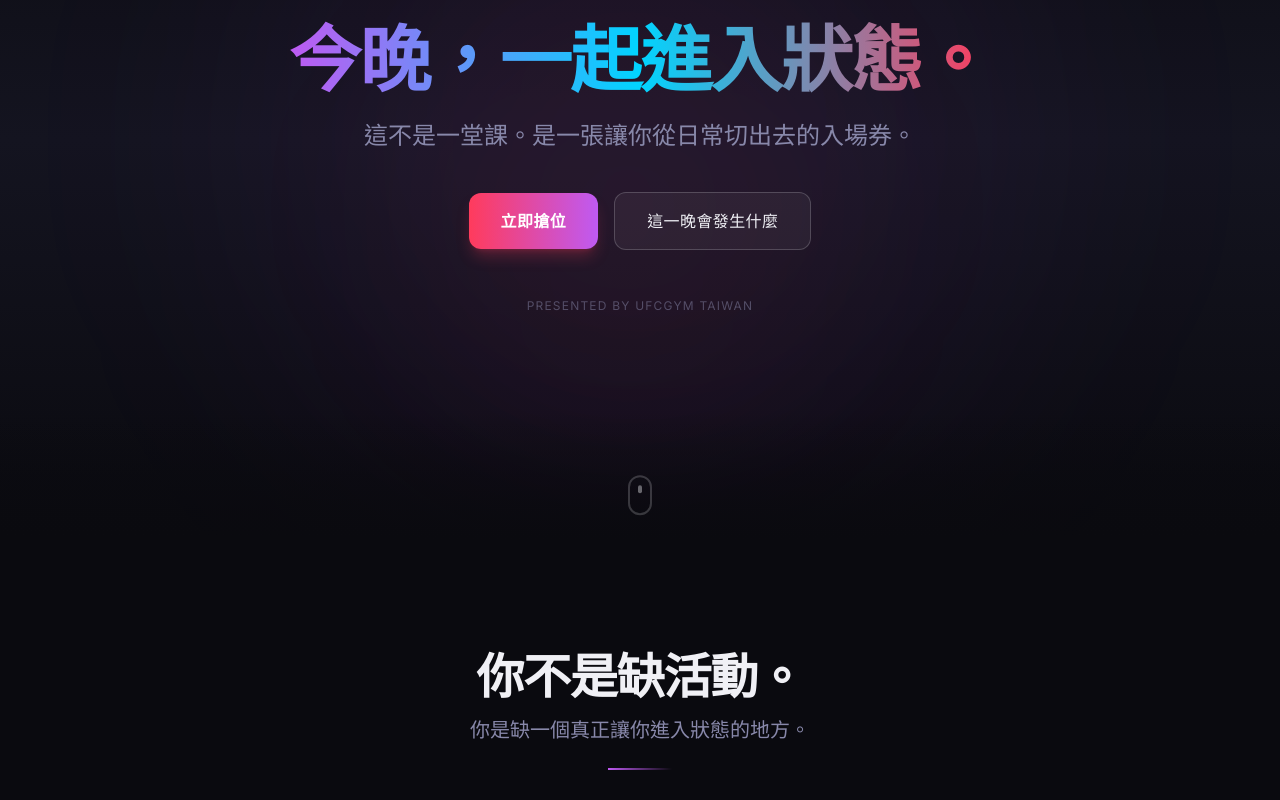
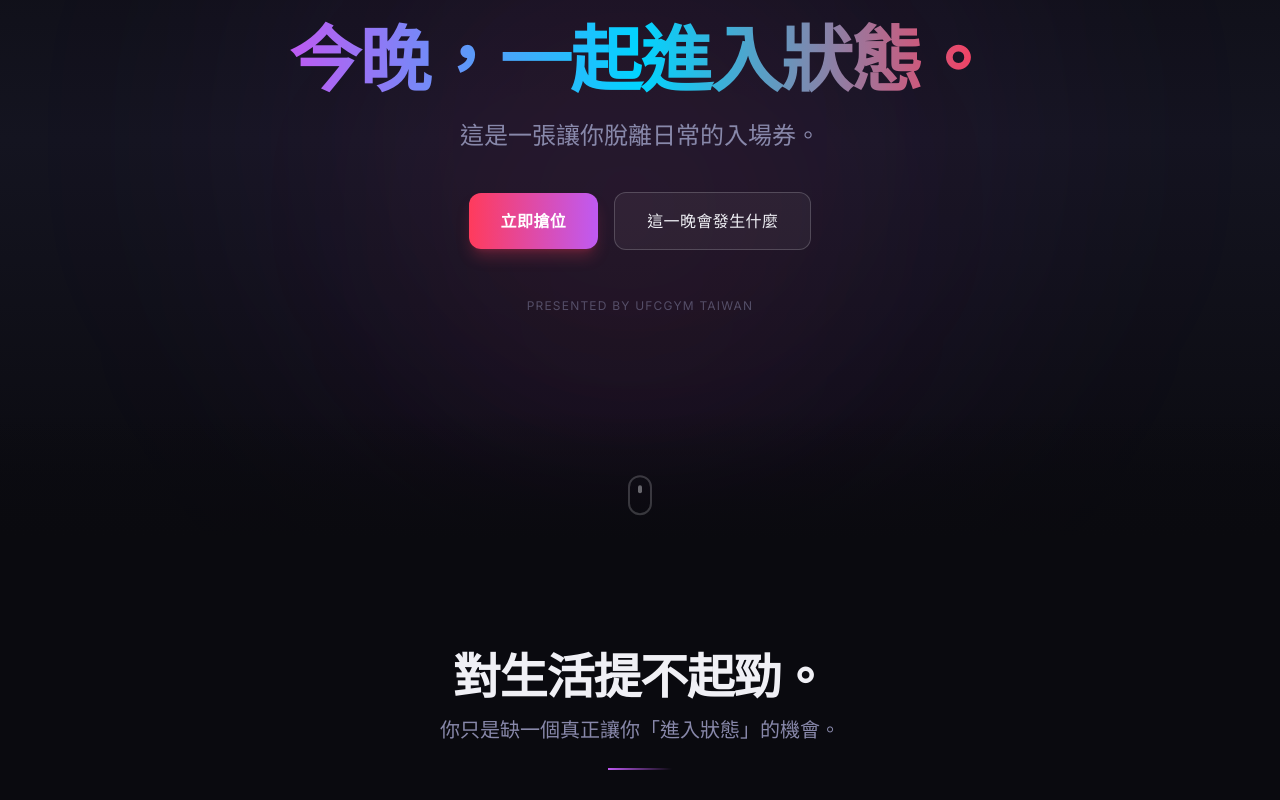
Before and after one commit to bless25min/FightNight, a React (Vite) app: page / in a window 1280 px wide. Shown: the part 260-1060 px from the top of the page. Built offline with nearby package versions, Linux system fonts and the light colour scheme.

Commit message:
Update landingContent.ts

```diff
--- a/src/data/landingContent.ts
+++ b/src/data/landingContent.ts
@@ -21,7 +21,7 @@ export const siteConfig = {
 // ── Hero ─────────────────────────────────────────
 export const heroContent = {
   title: '今晚，一起進入狀態。',
-  subtitle: '這不是一堂課。是一張讓你從日常切出去的入場券。',
+  subtitle: '這是一張讓你脫離日常的入場券。',
   primaryCta: '立即搶位',
   secondaryCta: '這一晚會發生什麼',
   tags: ['🥊 拳套入場', '🎧 DJ 現場', '👥 集體同步', '🔥 壓力釋放'],
@@ -29,8 +29,8 @@ export const heroContent = {
 
 // ── 共同困境 ──────────────────────────────────────
 export const painSectionContent = {
-  title: '你不是缺活動。',
-  subtitle: '你是缺一個真正讓你進入狀態的地方。',
+  title: '對生活提不起勁。',
+  subtitle: '你只是缺一個真正讓你「進入狀態」的機會。',
   description:
     '每天都在找事情填滿時間，但填完之後還是覺得悶。因為問題從來不是「沒事做」，而是「沒有一件事能真的讓你從日常裡切出去」。',
 }
@@ -101,7 +101,7 @@ export const newModelContent = {
 
 // ── 三大核心價值 ──────────────────────────────────
 export const coreValueSectionContent = {
-  title: '你真正需要的，不是活動。',
+  title: '你真正需要的',
   subtitle: '是被一個設計好的空間，接住。',
 }
 
@@ -181,7 +181,7 @@ export const formulaItems: FormulaItem[] = [
 // ── 六大體驗機制 ──────────────────────────────────
 export const mechanismSectionContent = {
   title: '六個環節，每一個都有作用。',
-  subtitle: '這不是隨便拼湊的活動。每一步都在往「進入狀態」推進。',
+  subtitle: '每一步都在往「進入狀態」推進。',
 }
 
 export const mechanisms: Mechanism[] = [
@@ -225,10 +225,10 @@ export const mechanisms: Mechanism[] = [
 
 // ── 拳套區 ────────────────────────────────────────
 export const glovesContent = {
-  title: '不是贈品。是你今晚的身份。',
-  subtitle: '這副拳套不是附送的小東西',
+  title: '這是你今晚的入場券。',
+  subtitle: '戴上它，你就不再是旁觀者。',
   description:
-    '它是你進場的象徵，是你今晚身份的表態。戴上它，你就不再是旁觀者——你是這個夜晚的一部分。帶走它，它會記得你今晚的每一拳。',
+    '它是你進場的象徵，是你今晚身份的表態。戴上它，你就不再是旁觀者——你是這個夜晚的一部分。',
   features: ['專屬設計', '活動限定配色', '帶走收藏'],
 }
 
@@ -354,10 +354,10 @@ export const ticketPlans: TicketPlan[] = [
 
 // ── 群體身份區 ────────────────────────────────────
 export const identityContent = {
-  title: '你買的不是票。',
-  subtitle: '是今晚你屬於哪一群人。',
+  title: '你買的不只是脫離生活的入場券。',
+  subtitle: '而是今晚你屬於哪一群人。',
   description:
-    '這不是加入一堂課。是決定今晚你要不要走進場，成為這個夜晚的一部分。進場的人不是來上課的，是來進入狀態的。',
+    '這是決定今晚你要不要走進場，成為這個夜晚的一部分。進場的人都是來進入狀態的。',
 }
 
 // ── FAQ ───────────────────────────────────────────
@@ -403,7 +403,7 @@ export const faqItems: FAQItem[] = [
 // ── Final CTA ─────────────────────────────────────
 export const finalCtaContent = {
   title: '不是每個夜晚都值得出門。',
-  subtitle: '但如果你最近真的需要一個出口——這一場，值得。',
+  subtitle: '但如果你最近真的需要一個出口，這一場，值得。',
   primaryCta: '選擇你的 Pass',
   secondaryCta: '跟朋友一起進場',
   ghostCta: '先加 LINE 聊聊',
```
